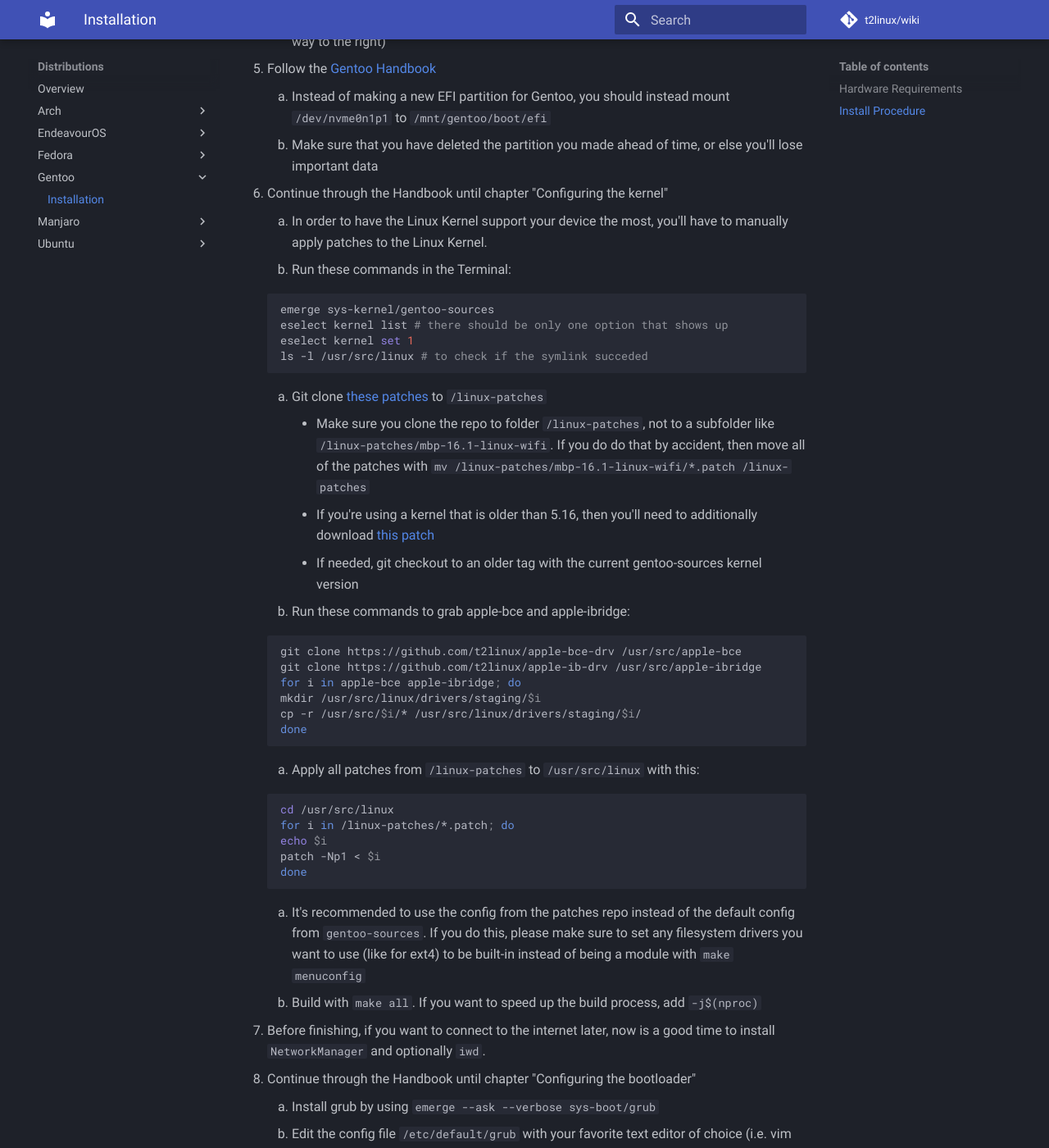
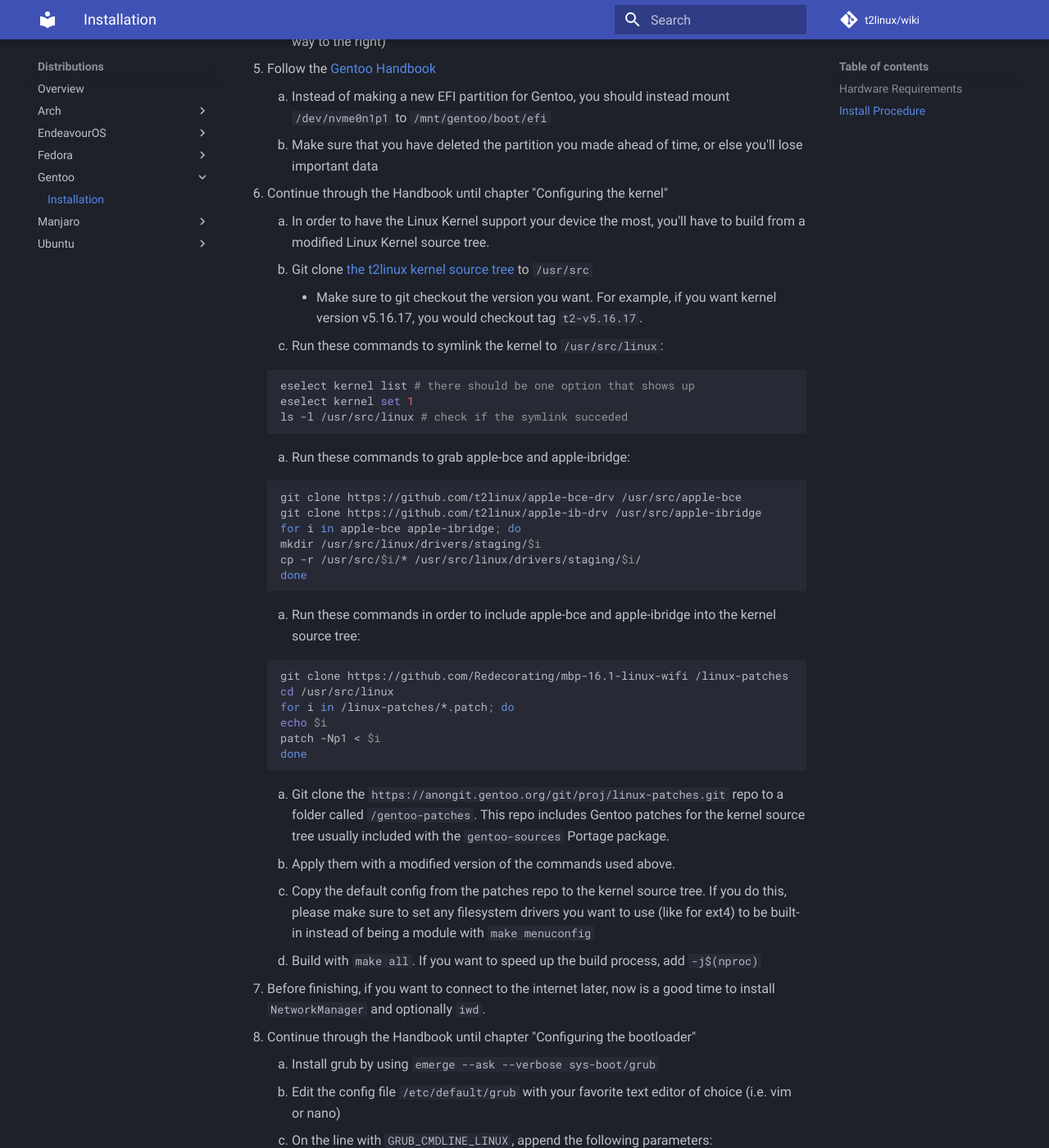
Before and after one commit to t2linux/wiki, an MkDocs documentation site: the page built from docs/distributions/gentoo/installation.md, in a window 1280 px wide and 1400 px high, scrolled down 1194 px. Shown: the whole window at 82% size. Built offline with MkDocs 1.6.1 and Material for MkDocs 9.7.7, drawn with Linux system fonts in a browser that asks for light colours; comment, search, counter and statistics services are not loaded.

Commit message:
Distributions: Update the gentoo guide to use t2linux kernel repo (#267)
* Added list of all notable contribs

* Removed Correlium part

* Fixing conflicts

* Squashed commit of the following:

commit ccaba2fd2e836813cc743b1fd225dbb72a827837
Author: Aditya Garg <85610623+AdityaGarg8@users.noreply.github.com>
Date:   Tue Feb 8 23:13:56 2022 +0530

    Remove the mistakenly added \

commit 6d58a99f5648d3e43eee27765bc75a9ee2928f81
Author: Emre Terzioglu <50607143+EmreTech@users.noreply.github.com>
Date:   Tue Feb 8 09:20:53 2022 -0800

    Add a list of all notable contributors (#242)

* Removed short list of notable contribs

* Removed conflict text

* Should be identical to upstream now

* chore: update the gentoo guide to use t2linux kernel repo

````diff
--- a/docs/distributions/gentoo/installation.md
+++ b/docs/distributions/gentoo/installation.md
@@ -35,21 +35,18 @@
 
 6. Continue through the Handbook until chapter "Configuring the kernel"
 
-    1. In order to have the Linux Kernel support your device the most, you'll have to manually apply patches to the Linux Kernel.
-    2. Run these commands in the Terminal:
+    1. In order to have the Linux Kernel support your device the most, you'll have to build from a modified Linux Kernel source tree.
+    2. Git clone [the t2linux kernel source tree](https://github.com/t2linux/kernel) to `/usr/src`
+        * Make sure to git checkout the version you want. For example, if you want kernel version v5.16.17, you would checkout tag `t2-v5.16.17`.
+    3. Run these commands to symlink the kernel to `/usr/src/linux`:
 
     ```bash
-    emerge sys-kernel/gentoo-sources
-    eselect kernel list # there should be only one option that shows up
+    eselect kernel list # there should be one option that shows up
     eselect kernel set 1
-    ls -l /usr/src/linux # to check if the symlink succeded
+    ls -l /usr/src/linux # check if the symlink succeded
     ```
 
-    1. Git clone [these patches](https://github.com/Redecorating/mbp-16.1-linux-wifi) to `/linux-patches`
-        * Make sure you clone the repo to folder `/linux-patches`, not to a subfolder like `/linux-patches/mbp-16.1-linux-wifi`. If you do do that by accident, then move all of the patches with `mv /linux-patches/mbp-16.1-linux-wifi/*.patch /linux-patches`
-        * If you're using a kernel that is older than 5.16, then you'll need to additionally download [this patch](https://raw.githubusercontent.com/Redecorating/mbp-16.1-linux-wifi/main/0101-efi-runtime-avoid-EFIv2-runtime-services-on-Apple-x8.patch)
-        * If needed, git checkout to an older tag with the current gentoo-sources kernel version
-    2. Run these commands to grab apple-bce and apple-ibridge:
+    1. Run these commands to grab apple-bce and apple-ibridge:
 
     ```bash
     git clone https://github.com/t2linux/apple-bce-drv /usr/src/apple-bce
@@ -60,9 +57,10 @@
     done
     ```
 
-    1. Apply all patches from `/linux-patches` to `/usr/src/linux` with this:
+    1. Run these commands in order to include apple-bce and apple-ibridge into the kernel source tree:
 
     ```bash
+    git clone https://github.com/Redecorating/mbp-16.1-linux-wifi /linux-patches
     cd /usr/src/linux
     for i in /linux-patches/*.patch; do
     echo $i
@@ -70,8 +68,10 @@
     done
     ```
 
-    1. It's recommended to use the config from the patches repo instead of the default config from `gentoo-sources`. If you do this, please make sure to set any filesystem drivers you want to use (like for ext4) to be built-in instead of being a module with `make menuconfig`
-    2. Build with `make all`. If you want to speed up the build process, add `-j$(nproc)`
+    1. Git clone the `https://anongit.gentoo.org/git/proj/linux-patches.git` repo to a folder called `/gentoo-patches`. This repo includes Gentoo patches for the kernel source tree usually included with the `gentoo-sources` Portage package.
+    2. Apply them with a modified version of the commands used above.
+    3. Copy the default config from the patches repo to the kernel source tree. If you do this, please make sure to set any filesystem drivers you want to use (like for ext4) to be built-in instead of being a module with `make menuconfig`
+    4. Build with `make all`. If you want to speed up the build process, add `-j$(nproc)`
 
 7. Before finishing, if you want to connect to the internet later, now is a good time to install `NetworkManager` and optionally `iwd`.
 8. Continue through the Handbook until chapter "Configuring the bootloader"
````
